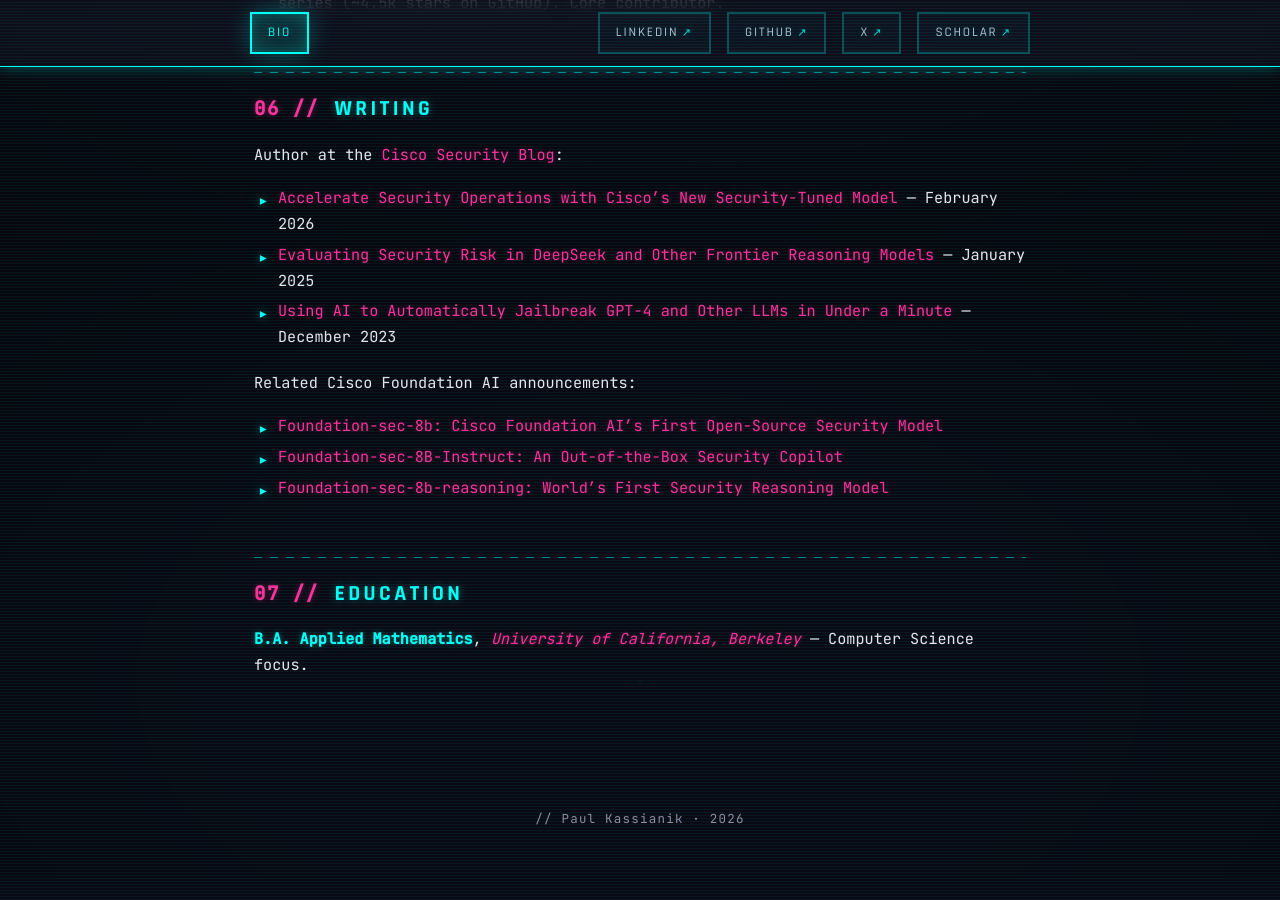
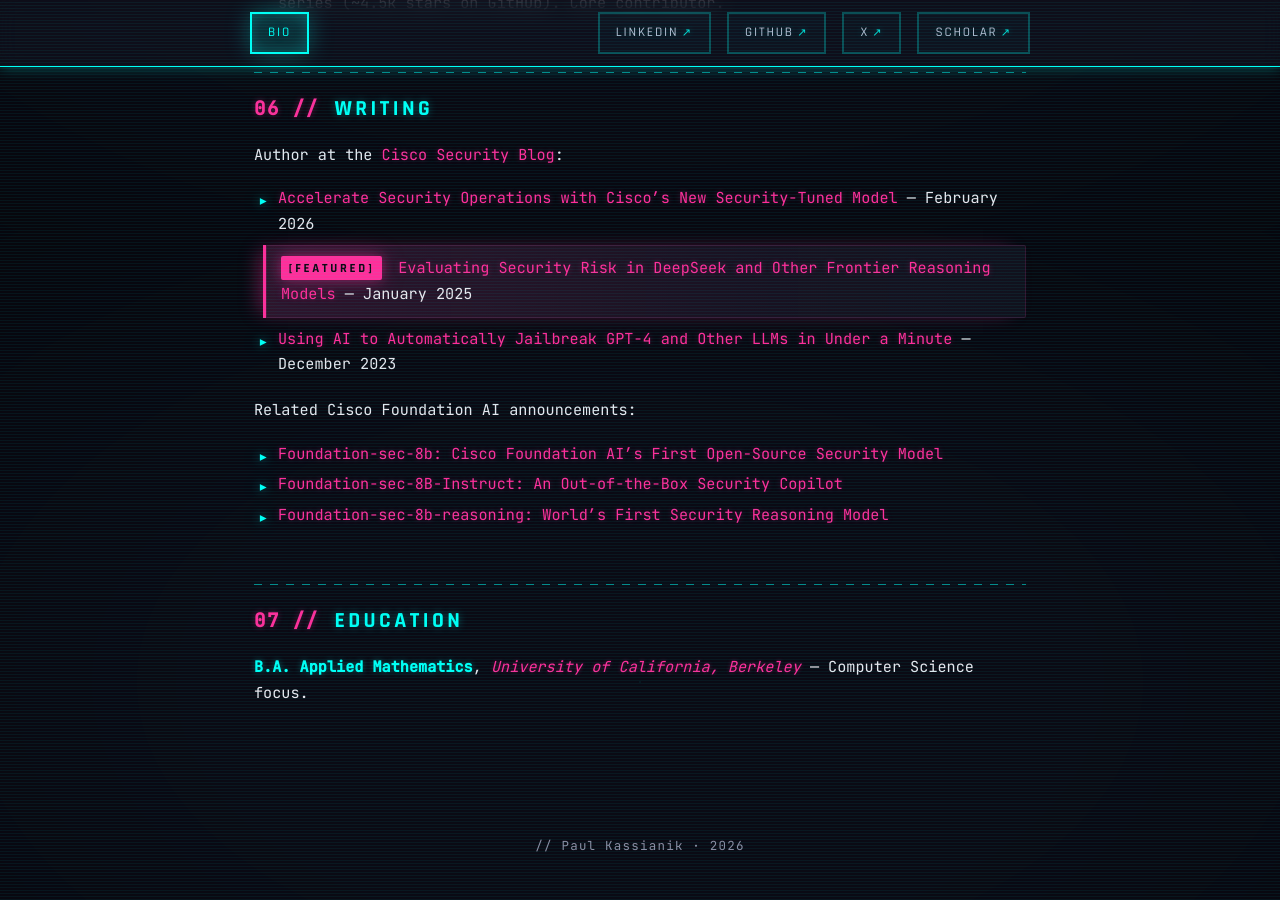
Before and after one commit to paulkass/paulkass.github.io, a Jekyll site: the page built from index.md, in a window 1280 px wide and 900 px high, scrolled down 2468 px. Built offline with Jekyll 4.4.1, drawn with Linux system fonts in a browser that asks for light colours.

Commit message:
Feature DeepSeek reasoning-models post in writing list

```diff
--- a/index.md
+++ b/index.md
@@ -103,7 +103,7 @@
 Author at the [Cisco Security Blog](https://blogs.cisco.com/author/paulkass):
 
 - [Accelerate Security Operations with Cisco's New Security-Tuned Model](https://blogs.cisco.com/security/accelerate-security-operations-with-ciscos-new-security-tuned-model) — February 2026
-- [Evaluating Security Risk in DeepSeek and Other Frontier Reasoning Models](https://blogs.cisco.com/security/evaluating-security-risk-in-deepseek-and-other-frontier-reasoning-models) — January 2025
+- <span class="featured-tag">[FEATURED]</span> [Evaluating Security Risk in DeepSeek and Other Frontier Reasoning Models](https://blogs.cisco.com/security/evaluating-security-risk-in-deepseek-and-other-frontier-reasoning-models) — January 2025
 - [Using AI to Automatically Jailbreak GPT-4 and Other LLMs in Under a Minute](https://blogs.cisco.com/ai/using-ai-to-automatically-jailbreak-gpt-4-and-other-llms-in-under-a-minute) — December 2023
 
 Related Cisco Foundation AI announcements:
```
